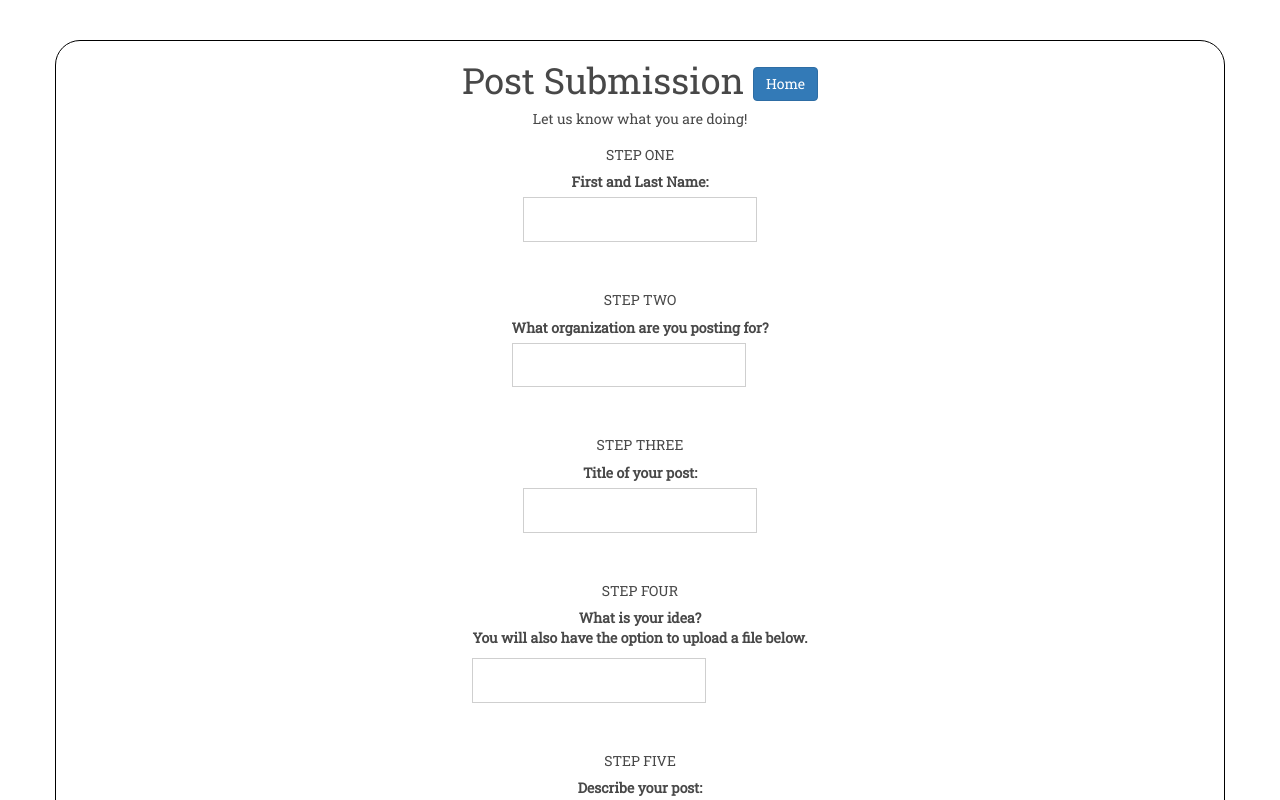
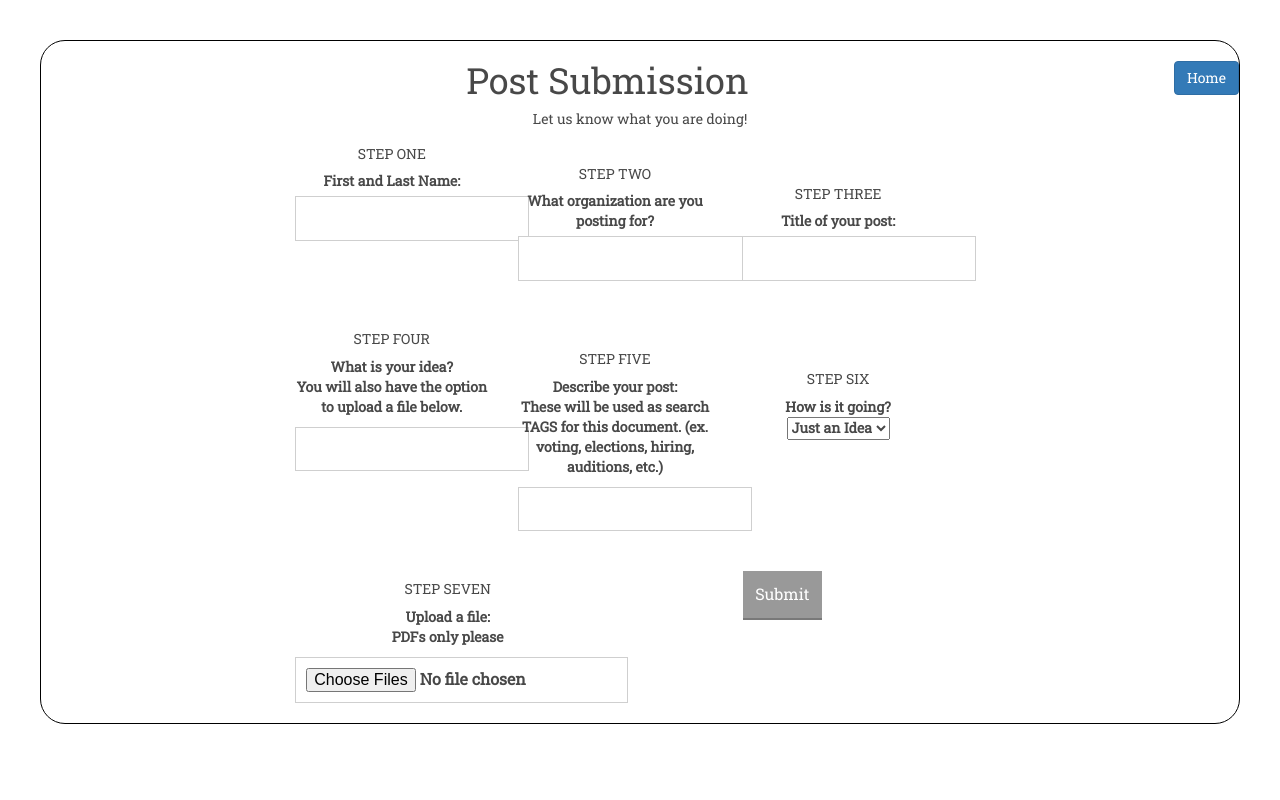
Before and after one commit to jslusar/fullStackFinal, a React (Create React App) app in the folder finalproject/: page /upload in a window 1280 px wide. Shown: the top 800 px of the page. Built offline with nearby package versions, Linux system fonts and the light colour scheme.

Commit message:
comments

```diff
--- a/finalproject/package.json
+++ b/finalproject/package.json
@@ -3,6 +3,11 @@
   "version": "0.1.0",
   "private": true,
   "dependencies": {
+    "body-parser": "^1.18.2",
+    "express": "^4.16.3",
+    "fs": "0.0.1-security",
+    "mongoose": "^5.0.14",
+    "node-fetch": "^2.1.2",
     "react": "^16.3.1",
     "react-bootstrap": "^0.32.1",
     "react-dom": "^16.3.1",
--- a/finalproject/src/Upload/upload.css
+++ b/finalproject/src/Upload/upload.css
@@ -10,6 +10,11 @@ body {
   color: #484848;
   padding: 40px;
   text-align: center;
+}
+
+
+.float{
+  float: right;
 }
 
 input {
--- a/finalproject/src/Upload/upload.js
+++ b/finalproject/src/Upload/upload.js
@@ -1,8 +1,44 @@
 import './upload.css';
 import React, { Component } from 'react';
 import {Link } from 'react-router-dom'
-import {Button} from 'react-bootstrap';
+import {Button, Grid, Row, Col} from 'react-bootstrap';
 // import ReactDOM from 'react-dom';
+
+/*THIS CONNECTS DATABASE AND CREATES SCHEMA, DO we put this here? copy path from github?*/
+
+// const express = require('express')
+// const bodyParser = require('body-parser')
+// const app = express()
+// const fetch = require('node-fetch')
+
+// // create db connection
+// const mongoose = require('mongoose')
+// const fs = require('fs')
+// const config = JSON.parse(fs.readFileSync('fullStackFinal/finalproject/config.json', 'UTF-8'))
+// mongoose.connect(config.dburl)
+// var db = mongoose.connection
+
+// // define the order schema
+// var postSchema = mongoose.Schema({
+//   name: String,
+//   organization: String,
+//   title: String,
+//   description: String,
+//   tags: String,
+//   progress: String,
+//   file: [String] ????
+// })
+// // bind schema to the mongodb collection 'club-posts'
+// var  clubPost = mongoose.model('club-posts', postSchema)
+
+// // set to remove all docs in database, if there is anything leftover
+// var cleanDb = false
+
+// if (cleanDb === true){
+//   clubPost.remove({}, err=>{
+//     if(err) console.log("failed to remove all docs")
+//   })
+// }
 
 
 export default class Upload extends Component {
@@ -24,61 +60,66 @@ export default class Upload extends Component {
 
 
 
-/*} fetch('/api/form-submit-url', {  this link will go to our database
+/* fetch('http://localhost:3000/', {  this link will go to our database
       method: 'POST',
       body: data,
     });
-  }*/
+  */
 
   render() {
     return(
-      <div className="body border container">
-        <h1>Post Submission <Button bsStyle="primary" href='/'>Home</Button> </h1>
+      <div className="body border">
+        <h1>Post Submission <Button className="float" bsStyle="primary" href='/'>Home</Button> </h1>
         <h5> Let us know what you are doing!</h5>
-        <form  className="row" id="myForm" name="myForm" onSubmit={this.handleSubmit}>
-        <section className="col-4">
+        <Grid>
+
+        <form id="myForm" name="myForm" onSubmit={this.handleSubmit}>
+        <Row>
+        <Col xs={4} md={4} lg={4}>
             <h5>STEP ONE</h5>
             <label htmlFor="name">
                 First and Last Name: <br/>
                 <input type="text" name="name" required/>
             </label>
-        </section>
+        </Col>
             <br/>
-        <section className="col-4">
+        <Col xs={4} md={4} lg={4}>
             <h5>STEP TWO</h5>
             <label htmlFor="organization">
                 What organization are you posting for? <br/>
                 <input type="text" name="organization" required/>
             </label>
-        </section>
+        </Col>
             <br/>
-        <section className="col-4">
+        <Col xs={4} md={4} lg={4}>
             <h5>STEP THREE</h5>
             <label htmlFor="title">
                 Title of your post: <br/>
                 <input type="text" name="title" required/>
             </label>
-        </section>
+        </Col>
+        </Row>
             <br/>
-        <section className="col-4">
+        <Row>
+        <Col xs={4} md={4} lg={4}>
             <h5>STEP FOUR</h5>
             <label htmlFor="description">
                 What is your idea? <br/>
                 <p>You will also have the option to upload a file below.</p>
                 <input type="text" name="description" required/>
             </label>
-        </section>
+        </Col>
             <br/>
-        <section className="col-4">
+        <Col xs={4} md={4} lg={4}>
             <h5>STEP FIVE</h5>
             <label htmlFor="tags">
                 Describe your post: <br/>
                 <p>These will be used as search TAGS for this document. (ex. voting, elections, hiring, auditions, etc.) </p>
                 <input type="text" name="tags" required/>
             </label>
-        </section>
+        </Col>
             <br/>
-        <section className="col-4">
+        <Col xs={4} md={4} lg={4}>
             <h5>STEP SIX</h5>
            <label htmlFor="progress">
                 How is it going? <br/>
@@ -88,20 +129,26 @@ export default class Upload extends Component {
                     <option value="Finished" name="progress">Finished</option>
                 </select>
             </label>
-        </section>
+        </Col>
+        </Row>
             <br/>
-        <section className="col-12">
+        <Row>
+        <Col xs={6} md={6} lg={6}>
             <h5>STEP SEVEN</h5>
             <label htmlFor="file">
                 Upload a file: <br/>
                 <p>PDFs only please </p>
                 <input type="file" name="file" accept="application/pdf" multiple/>
             </label>
-        </section>
-            <br/>
+        </Col>
+        <Col xs={6} md={6} lg={6}>
+                <button>Submit</button>
+        </Col>
+        </Row>
 
-                <button>Submit</button>
+
         </form>
+        </Grid>
 
 
       </div>
```
Also changed, not shown: 1 other file (tests, documents, lock files or other folders).
